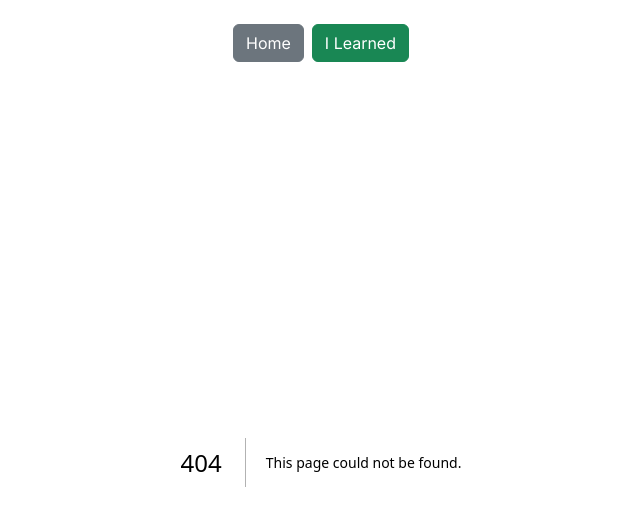
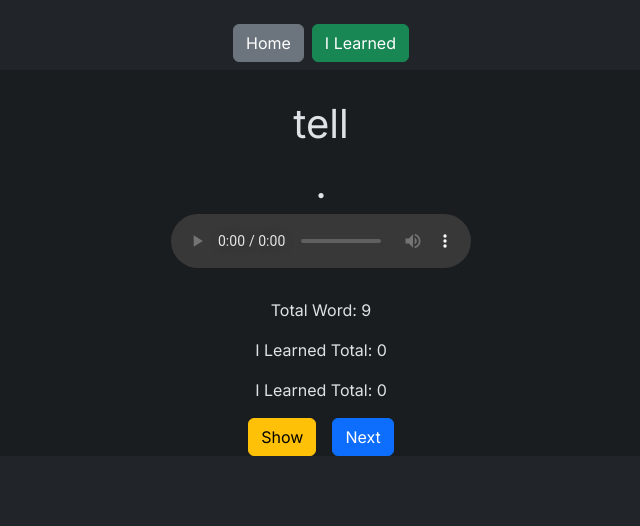
Before and after one commit to nuhcolakkadioglu/learn-english-words, a Next.js app: page /custom in a window 1280 px wide. Before the commit this address had no page. Shown: the top 526 px of the page, without its empty margins (319-959 px from the left). Built offline with nearby package versions, Linux system fonts and the light colour scheme.

Commit message:
add custom page

```diff
--- a/src/app/components/home/Home.tsx
+++ b/src/app/components/home/Home.tsx
@@ -11,8 +11,10 @@ const HomePage = ({ categories }: { categories: ICategories[] }) => {
         <div className="container">
             <div className="row">
                 <h4 className="text-center">Select Category</h4>
-                <Link href="/random" className="col-sm-12 col-md-3 bg-info-subtle
-                text-success-emphasis p-1 m-1 border text-center link-underline-dark"> Random </Link>
+                <Link href="/random" className="col-sm-6 col-md-3 bg-info-subtle
+                text-success-emphasis p-1 m-1 border text-center link-underline-dark">Random</Link>
+                <Link href="/custom" className="col-sm-6 col-md-3 bg-info-subtle
+                text-success-emphasis p-1 m-1 border text-center link-underline-dark">Custom </Link>
 
                 {
                     categories.map((item, index) => (
--- /dev/null
+++ b/src/app/custom/page.tsx
@@ -0,0 +1,126 @@
+"use client"
+import Word from '../components/word/Word'
+import data from '../../data/custom.json'
+import { useEffect, useState } from 'react';
+import Button from '../components/button/Button';
+import ReactAudioPlayer from 'react-audio-player';
+import next from 'next';
+
+const page = () => {
+    let wordList: any = data.words;
+    const [hidden, setHidden] = useState<boolean>(false);
+    const [nextIndex, setNextIndex] = useState<number>(0);
+    const [words, setWords] = useState<any[]>([]);
+    const [ilearnedTotal, setIlearnedTotal] = useState(0);
+    const [rndIndex, setRndIndex] = useState<number>(0);
+    const [ses, setSes] = useState<any>("");
+
+    useEffect(() => {
+        const userLocalStorageWordList = JSON.parse(localStorage.getItem("word-user") || '[]');
+        setIlearnedTotal(userLocalStorageWordList.length);
+        if (userLocalStorageWordList !== null) {
+            let newvalue = wordList.filter((m: any) => !userLocalStorageWordList.some((x: any) => x.id === m.id));
+            setWords(newvalue);
+        } else {
+            setWords(wordList);
+        }
+       // loadSound(words[nextIndex]?.ENG);
+    }, [nextIndex])
+
+    const handleNext = () => {
+        setHidden(false);
+        setRndIndex((Math.round(Math.random() * (words.length - ilearnedTotal))));
+
+        // if (nextIndex < words.length - ilearnedTotal) {
+        //     setNextIndex(rndIndex);
+        // }
+       if (nextIndex < words.length-1) {
+            setNextIndex(prev => prev + 1);
+       }
+
+        else {
+            // setNextIndex(0);
+            alert("The End");
+        }
+        console.log(ilearnedTotal);
+    }
+
+    const handleLearned = (value: any) => {
+        if (value === undefined)
+            return;
+
+        if (localStorage.getItem('word-user')) {
+            const userWordList = JSON.parse(localStorage.getItem("word-user") || '[]');
+            localStorage.removeItem('word-user')
+            let exist = userWordList.find((item: any) => item.id == value.id)
+            exist || userWordList.push({ id: value.id, ENG: value.ENG, TR: value.TR, categoryId: value.categoryId });
+            localStorage.setItem('word-user', JSON.stringify(userWordList))
+        } else {
+            localStorage.setItem('word-user', JSON.stringify([{ id: value.id, ENG: value.ENG, TR: value.TR, categoryId: value.categoryId }]))
+        }
+        setHidden(false);
+        setNextIndex(prev => prev + 1);
+
+    }
+
+    const loadSound = (word: string) => {
+        fetch(`https://api.dictionaryapi.dev/api/v2/entries/en/${word}`)
+            .then(request => request.json())
+            .then(data => {
+                if (data[0]?.phonetics[0]?.audio !== "")
+                    setSes(data[0]?.phonetics[0]?.audio)
+                else if (data[0]?.phonetics[1]?.audio !== "")
+                    setSes(data[0]?.phonetics[1]?.audio)
+                else if (data[0]?.phonetics[2]?.audio !== "")
+                    setSes(data[0]?.phonetics[2]?.audio)
+                else
+                setSes(data[0]?.phonetics[3]?.audio)
+                // setSes(data[0]?.phonetics[0]?.audio === "" ? data[0]?.phonetics[1]?.audio : data[0]?.phonetics[0]?.audio )
+            });
+
+
+    }
+
+    return (
+        <div className='container-fluid mt-2'>
+            <div className="row">
+
+                <div className="bg-dark-subtle">
+                    <div className="px-6 py-4">
+                        <div className="fs-1 text-center">{words[nextIndex]?.ENG}</div>
+                        <div className="fs-1 text-center">{hidden && words[nextIndex]?.TR}.</div>
+                        {
+                            <div className='text-center'>
+                                <ReactAudioPlayer
+                                    src={ses}
+                                    controls
+                                />
+                            </div>
+                        }
+                    </div>
+                    <p className="text-center">
+                        Total Word: {words.length}
+                    </p>
+                    <p className="text-center">
+                        I Learned Total: {ilearnedTotal}
+                    </p>
+                    <p className="text-center">
+                        I Learned Total: {nextIndex}
+                    </p>
+                    <div className="d-flex justify-content-center gap-3">
+                        {/* <Button onClick={() => handleLearned(words[nextIndex])} className="btn btn-success">Learned</Button> */}
+                        <Button
+                            onClick={() => setHidden(!hidden)}
+                            className="btn btn-warning">Show</Button>
+
+                        <Button
+                            onClick={handleNext}
+                            className="btn btn-primary">Next</Button>
+                    </div>
+                </div>
+            </div>
+        </div>
+    )
+}
+
+export default page
--- /dev/null
+++ b/src/data/custom.json
@@ -0,0 +1,50 @@
+{
+    "words": [
+
+        {
+            "id": "1",
+            "ENG": "tell",
+            "TR": "anlatmak"
+        },
+        {
+            "id": "2",
+            "ENG": "hear",
+            "TR": "duymak"
+        },
+        {
+            "id": "3",
+            "ENG": "move",
+            "TR": "hareket etmek"
+        },
+        {
+            "id": "4",
+            "ENG": "bring",
+            "TR": "getirmek"
+        },
+        {
+            "id": "5",
+            "ENG": "happen",
+            "TR": "olmak"
+        },
+        {
+            "id": "6",
+            "ENG": "stand",
+            "TR": "ayakta durmak"
+        },
+        {
+            "id": "7",
+            "ENG": "lose",
+            "TR": "kaybetmek"
+        },
+        {
+            "id": "8",
+            "ENG": "spend",
+            "TR": "harcamak"
+        },
+        {
+            "id": "9",
+            "ENG": "grow",
+            "TR": "büyümek"
+        }
+    ]
+}
```
